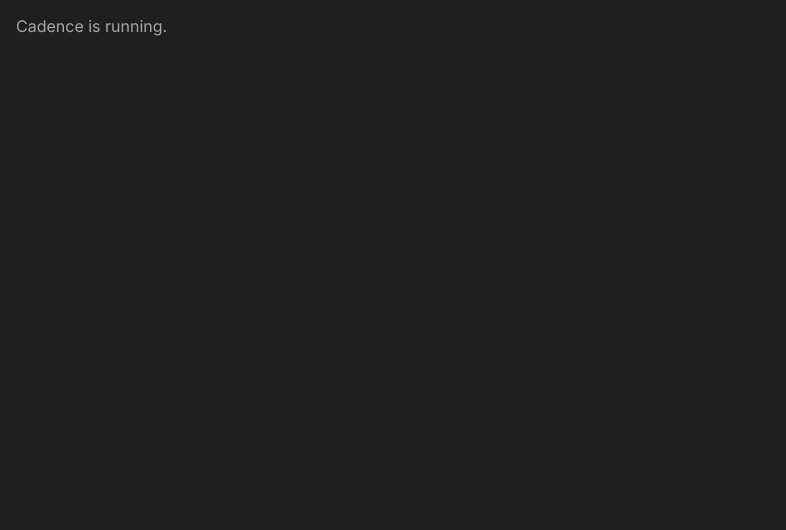
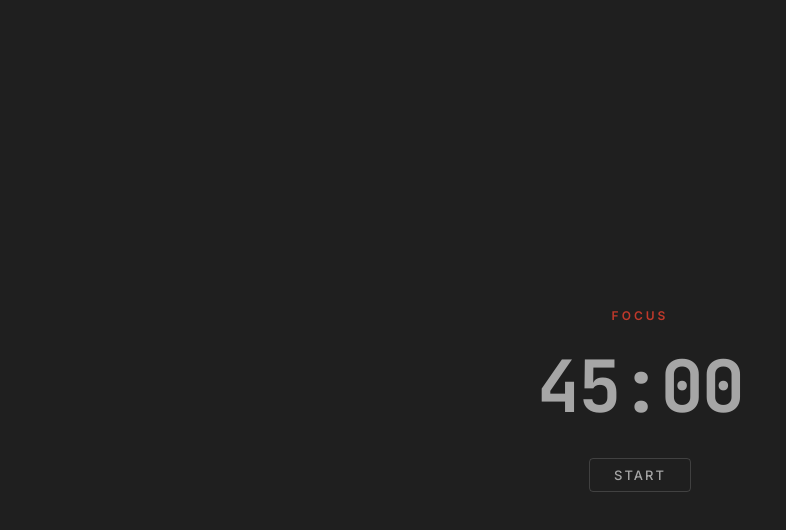
Before and after one commit to n-orrow/cadence, an Electron app: page src/renderer/index.html in a window 1280 px wide. Shown: the whole page, without its empty margins (0-786 px from the left). Drawn offline with Linux system fonts and the light colour scheme.

Commit message:
feat: timer UI layout and base styles

```diff
--- a/package.json
+++ b/package.json
@@ -1,6 +1,6 @@
 {
   "name": "cadence",
-  "version": "0.4.0",
+  "version": "0.5.0",
   "description": "A structured focus timer for Windows, built on Electron.",
   "main": "src/main/main.js",
   "scripts": {
--- a/src/main/main.js
+++ b/src/main/main.js
@@ -26,6 +26,7 @@
         x,
         y,
         icon: path.join(__dirname, '../../assets/tray-icon.png'),
+        menuBarVisible: false,
         alwaysOnTop: true,
         resizable: false,
         skipTaskbar: true,
@@ -36,6 +37,7 @@
         }
     });
 
+    mainWindow.setMenuBarVisibility(false);
     mainWindow.loadFile(path.join(__dirname, '../renderer/index.html'));
     mainWindow.setAlwaysOnTop(true, 'screen-saver');
 
--- a/src/renderer/index.html
+++ b/src/renderer/index.html
@@ -4,13 +4,19 @@
     <meta charset="UTF-8">
     <meta name="viewport" content="width=device-width, initial-scale=1.0">
     <title>CADENCE</title>
-    <link rel="stylesheet" href="styles.css">
     <link rel="preconnect" href="https://fonts.googleapis.com">
     <link rel="preconnect" href="https://fonts.gstatic.com" crossorigin>
     <link href="https://fonts.googleapis.com/css2?family=Inter:wght@400;500;600&family=JetBrains+Mono:wght@400;700&display=swap" rel="stylesheet">
+    <link rel="stylesheet" href="styles.css">
 </head>
 <body class="app">
-<p>Cadence is running.</p>
+<div class="timer-screen">
+    <div class="phase-label">FOCUS</div>
+    <div class="timer">45:00</div>
+    <div class="controls">
+        <button class="btn-start">Start</button>
+    </div>
+</div>
 <script src="renderer.js"></script>
 </body>
 </html>
--- a/src/renderer/styles.css
+++ b/src/renderer/styles.css
@@ -30,3 +30,54 @@
     color: var(--text);
     padding: 16px;
 }
+
+.timer-screen {
+    display: flex;
+    flex-direction: column;
+    align-items: center;
+    justify-content: center;
+    height: 100%;
+    gap: 16px;
+}
+
+.phase-label {
+    font-family: var(--font-ui);
+    font-size: 12px;
+    font-weight: 600;
+    letter-spacing: 3px;
+    color: var(--accent-focus);
+}
+
+.timer {
+    font-family: var(--font-timer);
+    font-size: 72px;
+    font-weight: 700;
+    color: var(--text);
+    letter-spacing: -2px;
+}
+
+.controls {
+    display: flex;
+    gap: 12px;
+    margin-top: 8px;
+}
+
+.btn-start {
+    font-family: var(--font-ui);
+    font-size: 13px;
+    font-weight: 500;
+    letter-spacing: 2px;
+    text-transform: uppercase;
+    background: transparent;
+    color: var(--text);
+    border: 1px solid rgba(200, 200, 200, 0.2);
+    padding: 8px 24px;
+    border-radius: 4px;
+    cursor: pointer;
+    transition: border-color 200ms ease, color 200ms ease;
+
+    &:hover {
+        border-color: var(--accent-focus);
+        color: var(--accent-focus);
+    }
+}
```
Also changed, not shown: 1 other file.
